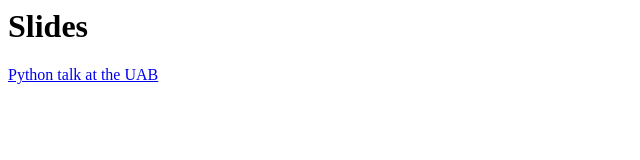
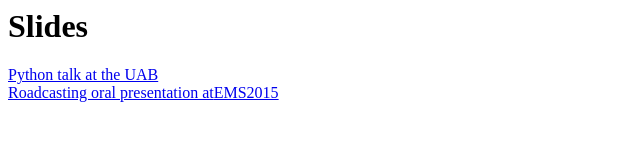
Before and after one commit to rveciana/slides, a plain HTML site: page index.html in a window 1280 px wide. Shown: the whole page, without its empty margins (0-640 px from the left). Drawn offline with Linux system fonts and the light colour scheme.

Commit message:
ems2015 slides added

```diff
--- a/index.html
+++ b/index.html
@@ -2,5 +2,6 @@
 <body>
 <h1>Slides</h1>
 <div><a href="python_uab">Python talk at the UAB</a></div>
+<div><a href="ems2015">Roadcasting oral presentation at</a><a href="http://www.ems2015.eu/">EMS2015</a></div>
 </body>
 </html>
```
